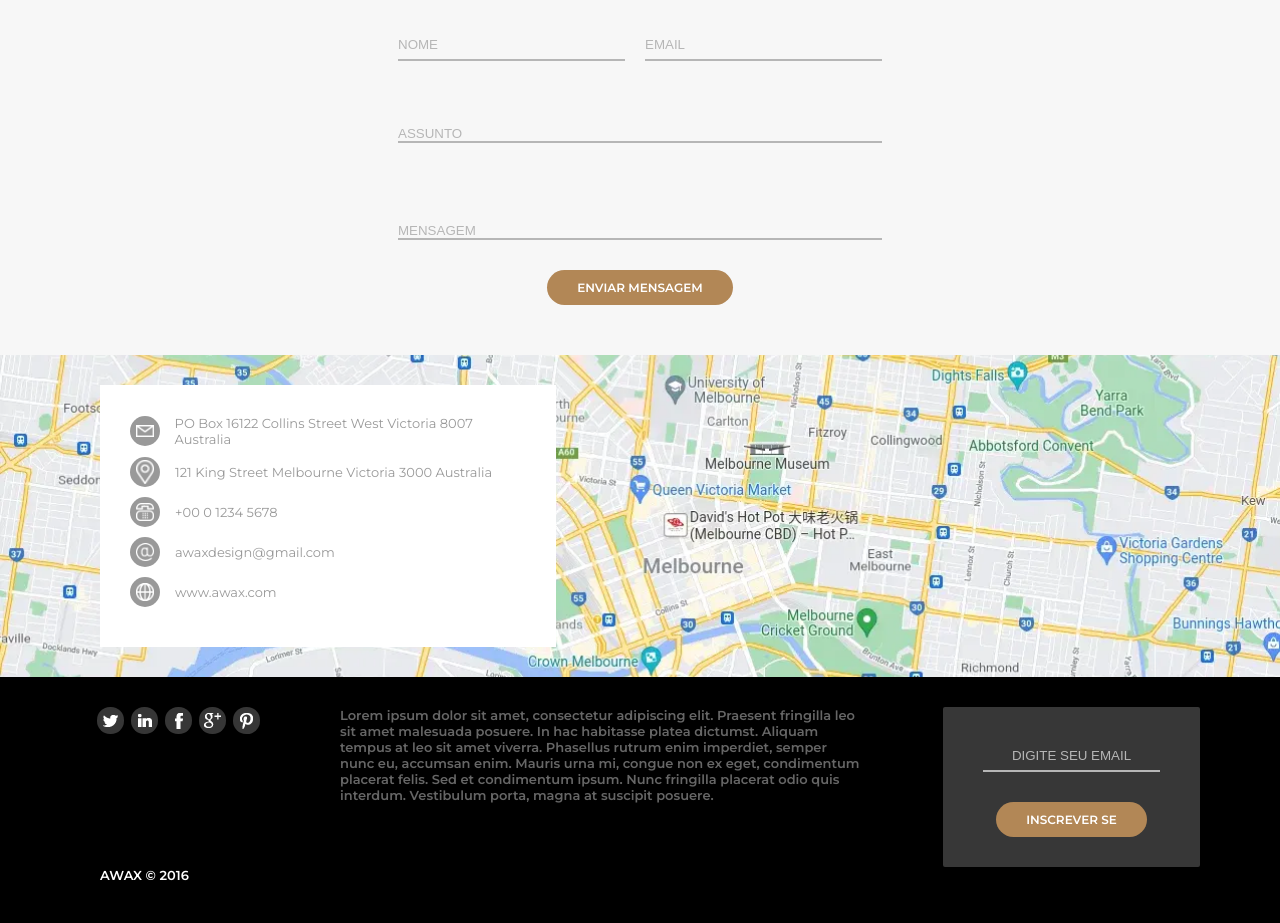
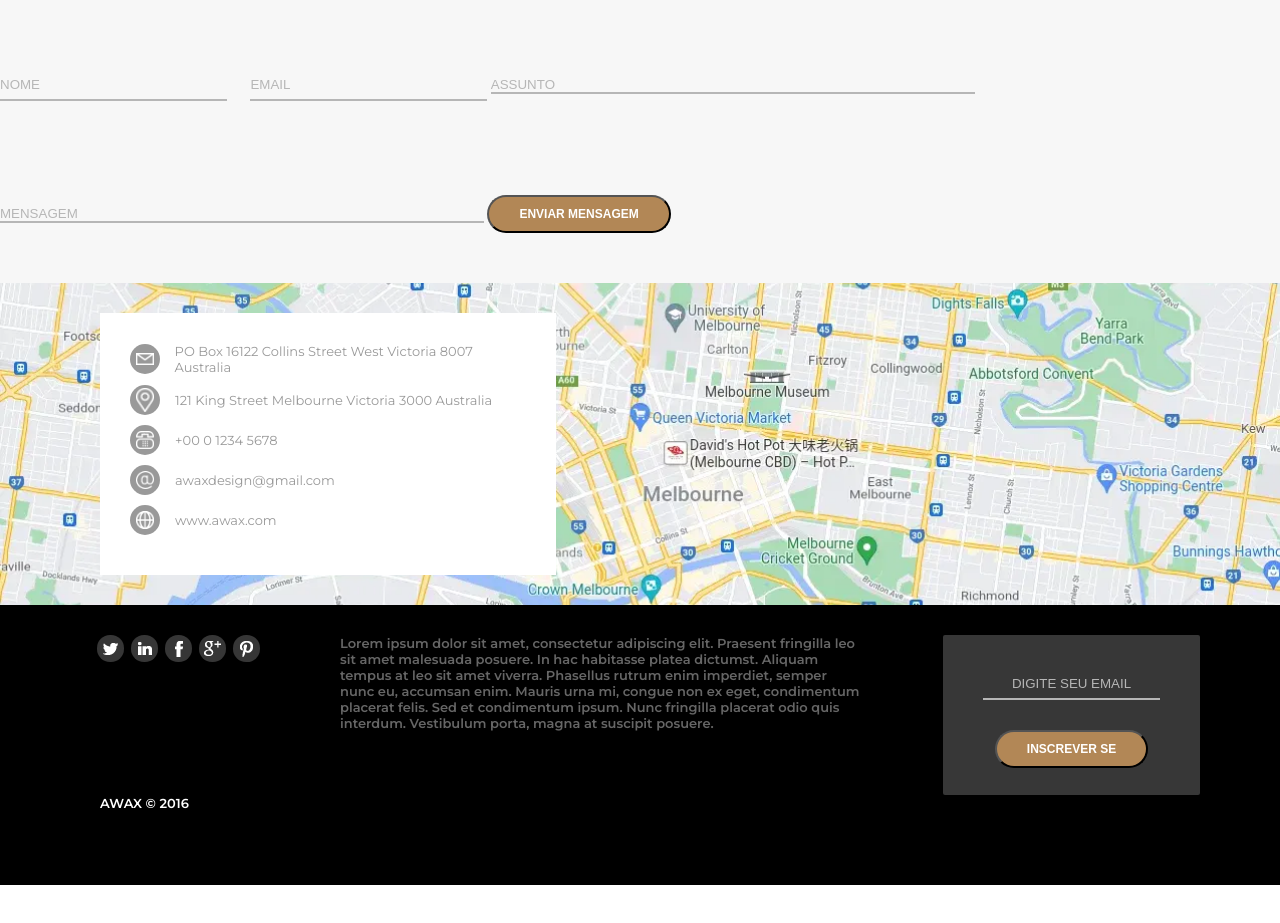
Before and after one commit to luizfelipe9627/awax, a plain HTML site: page index.html in a window 1280 px wide. Shown: the part 5605-6528 px from the top of the page. After the commit the page ends 6490 px from the top, so only its background shows below. Drawn offline with Linux system fonts and the light colour scheme.

Commit message:
Formulários melhorados.

```diff
--- a/index.html
+++ b/index.html
@@ -763,22 +763,24 @@
                     <div class="section_title">Contate-nos</div>
                     <div class="section_desc">Nossa agência está localizada em Melbourne, Australia</div>
 
-                    <div class="section_input">
-                        <input type="text" class="nome" placeholder="nome" required>
-                        <input type="email" class="email" placeholder="email" required>
-                    </div>
+                    <form method="get" id="contate-form">
+                        <label for="contate-form">
+                            <input type="text" class="nome" placeholder="nome" required>
+                            <input type="email" class="email" placeholder="email" required>
+                        </label>
 
-                    <div class="section_input">
-                        <input type="text" class="assunto" placeholder="assunto" required>
-                    </div>
+                        <label for="contate-form">
+                            <input type="text" class="assunto" placeholder="assunto" required>
+                        </label>
 
-                    <div class="section_input">
-                        <input type="text" class="mensagem" placeholder="mensagem" required>
-                    </div>
+                        <label for="contate-form">
+                            <input type="text" class="mensagem" placeholder="mensagem" required>
+                        </label>
 
-                    <div class="section_button">
-                        <a href="#enviar-mensagem" class="button">Enviar mensagem</a>
-                    </div>
+                        <label for="contate-form">
+                            <button type="submit" class="button">Enviar mensagem</button>
+                        </label>
+                    </form>
                 </div>
             </section>
 
@@ -862,13 +864,15 @@
                     <div class="section_footer_text">Lorem ipsum dolor sit amet, consectetur adipiscing elit. Praesent fringilla leo sit amet malesuada posuere. In hac habitasse platea dictumst. Aliquam tempus at leo sit amet viverra. Phasellus rutrum enim imperdiet, semper nunc eu, accumsan enim. Mauris urna mi, congue non ex eget, condimentum placerat felis. Sed et condimentum ipsum. Nunc fringilla placerat odio quis interdum. Vestibulum porta, magna at suscipit posuere.</div>
 
                     <div class="section_footer_subscribe">
-                        <div class="section_footer_email">
-                            <input type="email" class="subscribe" placeholder="Digite seu email">
-                        </div>
+                        <form method="get" id="inscrever-form">
+                            <label for="inscrever-form" class="section_footer_email">
+                                <input type="email" class="subscribe" placeholder="Digite seu email" required>
+                            </label>
 
-                        <div class="section_button">
-                            <a href="#inscrever-se" class="button">Inscrever se</a>
-                        </div>
+                            <label for="inscrever-form" class="section_button">
+                                <button type="submit" class="button">Inscrever se</button>
+                            </label>
+                        </form>
                     </div>
                 </div>
 
```
